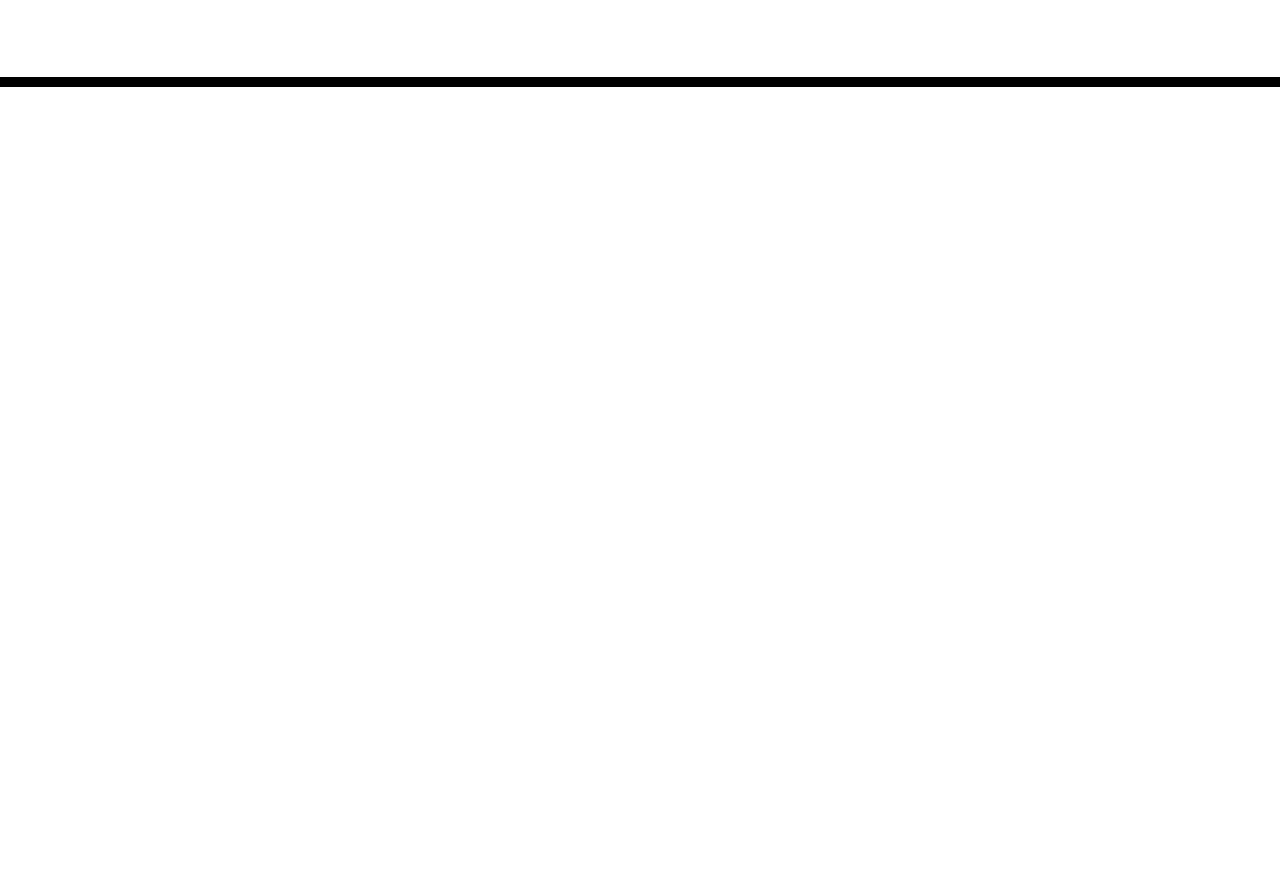
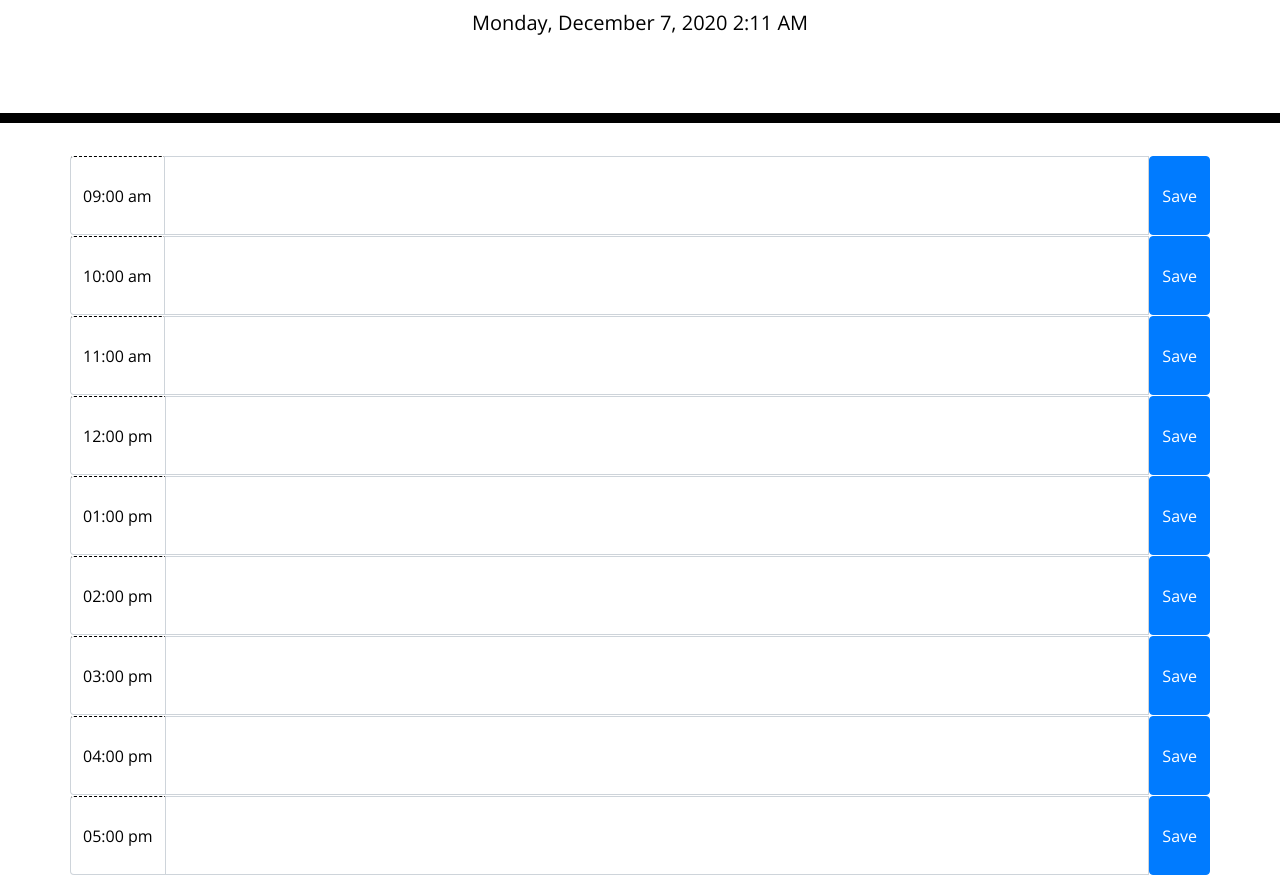
Before and after one commit to Droman09/work_day_scheduler-, a plain HTML site: page index.html in a window 1280 px wide. Shown: the part 181-1056 px from the top of the page. Before the commit the page ends 800 px from the top, so only its background shows below. Drawn offline with nearby package versions, Linux system fonts and the light colour scheme.

Commit message:
display time from Moment api

```diff
--- a/index.html
+++ b/index.html
@@ -19,6 +19,8 @@
       rel="stylesheet"
     />
     <link rel="stylesheet" href="style.css" />
+    <script src="https://cdnjs.cloudflare.com/ajax/libs/jquery/3.2.1/jquery.min.js"></script>
+    <script src="https://cdnjs.cloudflare.com/ajax/libs/moment.js/2.24.0/moment.min.js"></script>
     <title>Work Day Scheduler</title>
   </head>
 
@@ -30,18 +32,108 @@
     </header>
     <div class="container">
       <!-- Timeblocks go here -->
+
+      <div class="row">
+        <div class="input-group">
+          <div class="input-group-prepend">
+            <span class="input-group-text hour">09:00 am</span>
+          </div>
+          <textarea class="form-control" aria-label="With textarea" id="09am"></textarea>
+          <button class="btn btn-primary saveButn" type="submit">Save</button>
+        </div>
+      </div>
+
+      <div class="row">
+        <div class="input-group">
+          <div class="input-group-prepend">
+            <span class="input-group-text hour">10:00 am</span>
+          </div>
+          <textarea class="form-control" aria-label="With textarea" id="10am"></textarea>
+          <button class="btn btn-primary saveButn" type="submit">Save</button>
+        </div>
+      </div>
+      <div class="row">
+        <div class="input-group">
+          <div class="input-group-prepend">
+            <span class="input-group-text hour">11:00 am</span>
+          </div>
+          <textarea class="form-control" aria-label="With textarea" id="11am"></textarea>
+          <button class="btn btn-primary saveButn" type="submit">Save</button>
+        </div>
+      </div>
+      <div class="row">
+        <div class="input-group">
+          <div class="input-group-prepend">
+            <span class="input-group-text hour">12:00 pm</span>
+          </div>
+          <textarea class="form-control" aria-label="With textarea" id="12pm"></textarea>
+          <button class="btn btn-primary saveButn" type="submit">Save</button>
+        </div>
+      </div>
+      <div class="row">
+        <div class="input-group">
+          <div class="input-group-prepend">
+            <span class="input-group-text hour">01:00 pm</span>
+          </div>
+          <textarea class="form-control" aria-label="With textarea" id="01pm"></textarea>
+          <button class="btn btn-primary saveButn" type="submit">Save</button>
+        </div>
+      </div>
+      <div class="row">
+        <div class="input-group">
+          <div class="input-group-prepend">
+            <span class="input-group-text hour">02:00 pm</span>
+          </div>
+          <textarea class="form-control" aria-label="With textarea" id="02pm"></textarea>
+          <button class="btn btn-primary saveButn" type="submit">Save</button>
+        </div>
+      </div>
+      <div class="row">
+        <div class="input-group">
+          <div class="input-group-prepend">
+            <span class="input-group-text hour">03:00 pm</span>
+          </div>
+          <textarea class="form-control" aria-label="With textarea" id="03pm"></textarea>
+          <button class="btn btn-primary saveButn" type="submit">Save</button>
+        </div>
+      </div>
+      <div class="row">
+        <div class="input-group">
+          <div class="input-group-prepend">
+            <span class="input-group-text hour">04:00 pm</span>
+          </div>
+          <textarea class="form-control" aria-label="With textarea" id="04pm"></textarea>
+          <button class="btn btn-primary saveButn" type="submit">Save</button>
+        </div>
+      </div>
+      <div class="row">
+        <div class="input-group">
+          <div class="input-group-prepend">
+            <span class="input-group-text hour">05:00 pm</span>
+          </div>
+          <textarea class="form-control" aria-label="With textarea" id="05pm"></textarea>
+          <button class="btn btn-primary saveButn" type="submit">Save</button>
+        </div>
+      </div>
+    </div>
+
     </div>
 
     <script>
       ///current day being display at the top of the calender
       $(document).ready(function () {
-        $('#currentDay').html(moment().format('MMMM Do YYYY, h:mm:ss a'));
+        $("#currentDay").text(moment().format('LLLL'));
+        var currentHour = moment().hour();
+        // console.log(currentHour)
+
+
+
+
  })
     </script>
 
 
 
-    <script src="https://cdnjs.cloudflare.com/ajax/libs/jquery/3.2.1/jquery.min.js"></script>
-    <script src="https://cdnjs.cloudflare.com/ajax/libs/moment.js/2.24.0/moment.min.js"></script>
+
   </body>
 </html>
```
